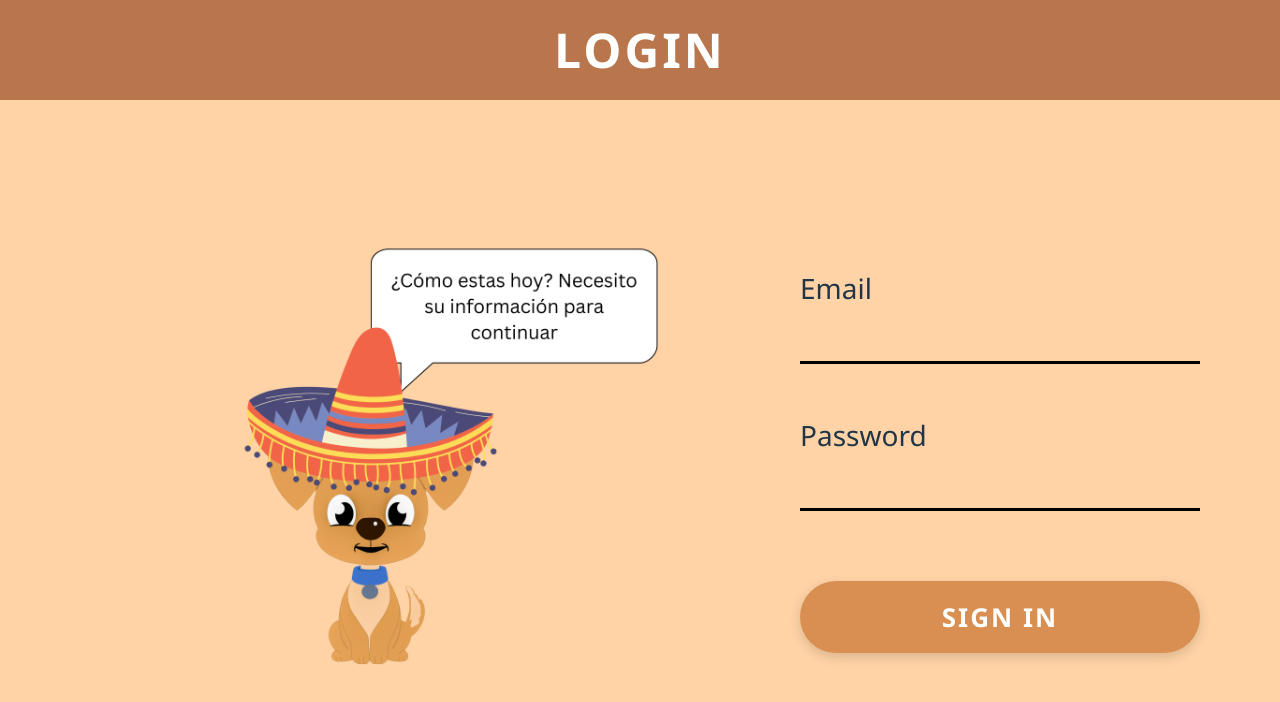
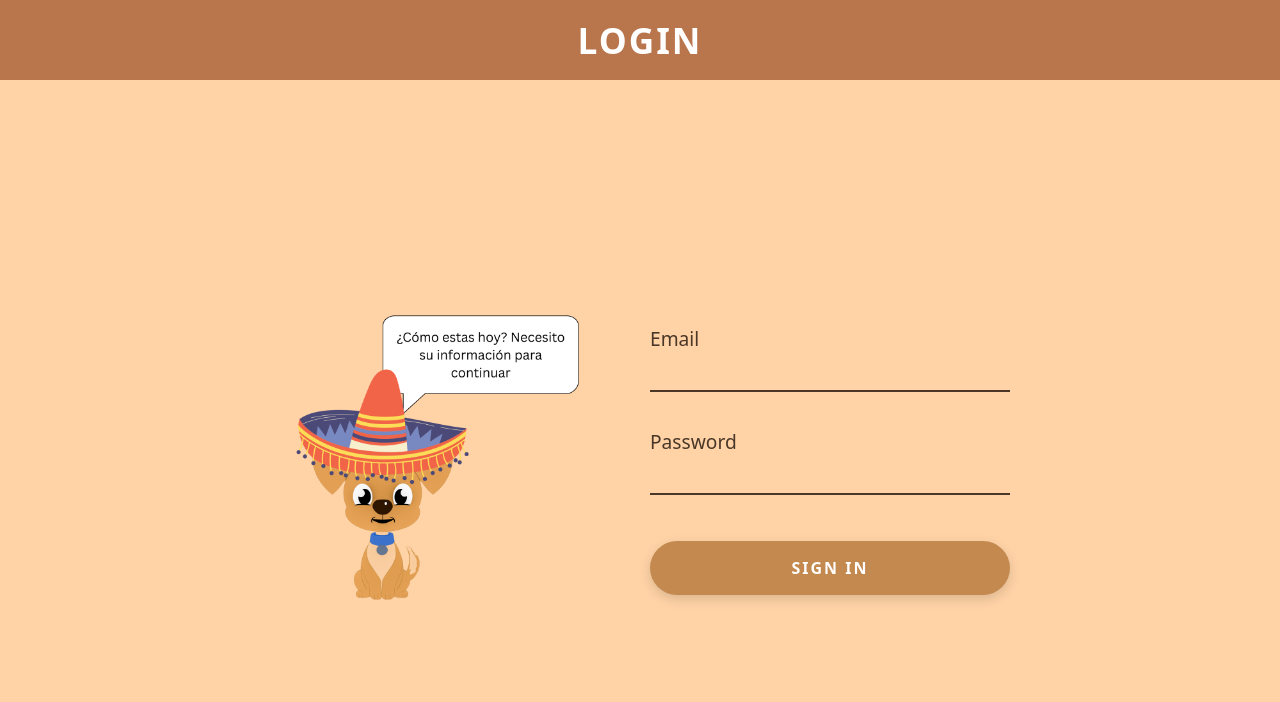
Before and after one commit to Ayan-create1/Website-Design-FBLA-Spanish, a React (Vite) app in the folder frontend/: page /signin in a window 1280 px wide. Shown: the top 702 px of the page. Built offline with nearby package versions, Linux system fonts and the light colour scheme.

Commit message:
changed nav height

```diff
--- a/frontend/src/pages/Signin.css
+++ b/frontend/src/pages/Signin.css
@@ -1,114 +1,110 @@
-/* Page container */
+/* ===== LOGIN PAGE ===== */
+
 .login-page {
-  height: 100vh;
-  max-height: 100vh;
-  overflow: hidden;
+  min-height: 100vh;
   display: flex;
   flex-direction: column;
-  font-family: 'Segoe UI', sans-serif;
 }
 
-  /* ───── Header ───── */
-  .login-header {
-    height: 100px;
+/* Header */
+
+.login-header h1 {
+  color: #ffffff;
+  font-size: 2.2rem;
+  font-weight: 800;
+  letter-spacing: 2px;
+  margin: 0;
+}
+
+/* Content row */
+.login-content {
   display: flex;
   align-items: center;
   justify-content: center;
-    background-color: #b9754b; /* darker brown */
+  flex: 1;
+  padding: 60px 40px;
+  gap: 60px;
 }
 
-  .login-header h1 {
-    color: white;
-    font-size: 48px;
-    letter-spacing: 3px;
-    font-weight: 600;
-  }
-
-  /* ───── Main Content ───── */
-  .login-content {
-    flex: 1;
-    min-height: 0; /* THIS is the key fix — without this, flex children ignore overflow */
-    display: flex;
-    align-items: center;
-    justify-content: space-evenly;
-    padding: 40px 80px;
-  }
-
-  /* Left side image */
+/* Left side - dog image */
 .left-side {
-    flex: 1;
-    min-height: 0; /* also needed here */
   display: flex;
   align-items: center;
   justify-content: center;
-    overflow: hidden;
 }
 
 .dog-image {
-    width: 65%;
-    height: 100%;
-    max-height: 100%;
-    object-fit: contain;
-    display: block;
+  width: 320px;
+  height: auto;
 }
 
-  /* ───── Right side form ───── */
+/* Right side - form */
 .right-side {
-    width: 400px;
+  display: flex;
+  align-items: center;
+  justify-content: center;
 }
 
 .login-form {
   display: flex;
   flex-direction: column;
-    gap: 50px;
+  width: 360px;
 }
 
-  /* Input group */
+/* Input groups */
 .input-group {
-    display: flex;
-    flex-direction: column;
-    gap: 10px;
+  margin-bottom: 36px;
 }
 
 .input-group label {
-    font-size: 28px;
-    font-weight: 500;
+  display: block;
+  font-size: 1.2rem;
+  color: #4a3728;
+  margin-bottom: 6px;
+  font-weight: 400;
 }
 
 .input-group input {
+  width: 100%;
+  background: transparent;
   border: none;
-    border-bottom: 3px solid black;
-    background: transparent;
-    font-size: 22px;
-    padding: 8px 0;
+  border-bottom: 2px solid #4a3728;
+  padding: 6px 0;
+  font-size: 1rem;
+  color: #4a3728;
   outline: none;
+  box-sizing: border-box;
 }
 
 .input-group input:focus {
-    border-bottom: 3px solid #b9754b;
+  border-bottom-color: #a0522d;
 }
 
-  /* Button */
+/* Sign in button */
 .login-btn {
-    margin-top: 20px;
-    padding: 18px;
-    border-radius: 40px;
+  width: 100%;
+  padding: 16px;
+  background-color: #c4894f;
+  color: #ffffff;
+  font-size: 1rem;
+  font-weight: 700;
+  letter-spacing: 2px;
+  text-transform: uppercase;
   border: none;
-    background-color: #d98f52;
-    color: white;
-    font-size: 26px;
-    letter-spacing: 2px;
+  border-radius: 50px;
   cursor: pointer;
-    transition: 0.2s ease;
+  margin-top: 10px;
+  transition: background-color 0.2s ease;
 }
 
 .login-btn:hover {
-    background-color: #c67f44;
-    transform: scale(1.03);
+  background-color: #a0522d;
 }
 
+/* Error message */
 .error-text {
-    color: red;
-    font-size: 16px;
-    margin-bottom: 10px;
+  color: #c0392b;
+  font-size: 0.9rem;
+  margin-bottom: 16px;
+  text-align: center;
 }
```
Lines whose indentation alone changed are shown as unchanged.
